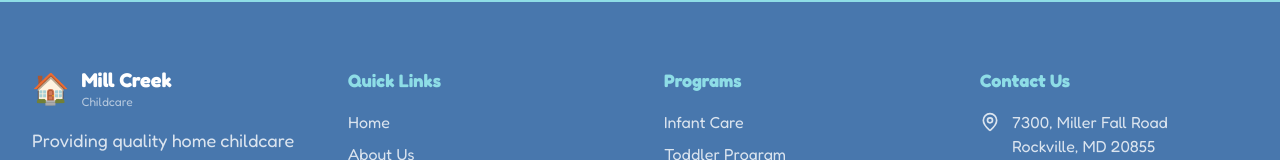
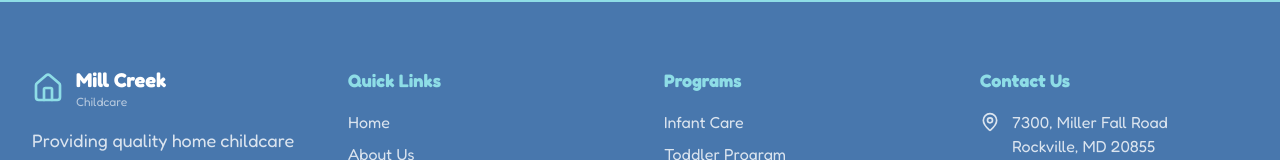
Before and after one commit to ZebaLodhi/millcreekdaycare, a Next.js app: page / in a window 1280 px wide. Shown: the part 3819-3979 px from the top of the page. Built offline with nearby package versions, Linux system fonts and the light colour scheme.

Commit message:
Replace home emoji with Lucide Home icon in Footer
🤖 Generated with [Claude Code](https://claude.com/claude-code)

Co-Authored-By: Claude Opus 4.5 <noreply@anthropic.com>

```diff
--- a/components/Footer.tsx
+++ b/components/Footer.tsx
@@ -1,7 +1,7 @@
 import Link from "next/link";
 import { Button } from "@/components/ui/button";
 import { Separator } from "@/components/ui/separator";
-import { Facebook, Instagram, Mail, MapPin, Phone } from "lucide-react";
+import { Facebook, Instagram, Mail, MapPin, Phone, Home } from "lucide-react";
 
 export default function Footer() {
   const currentYear = new Date().getFullYear();
@@ -14,7 +14,7 @@ export default function Footer() {
           {/* Brand */}
           <div className="lg:col-span-1">
             <div className="flex items-center gap-3 mb-4">
-              <span className="text-3xl">🏠</span>
+              <Home className="h-8 w-8 text-accent" />
               <div className="flex flex-col leading-tight">
                 <span className="text-xl font-display font-bold">Mill Creek</span>
                 <span className="text-xs text-white/60">Childcare</span>
```
